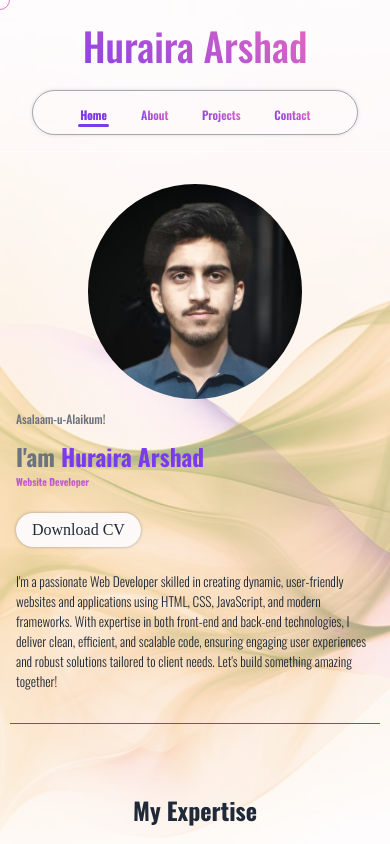
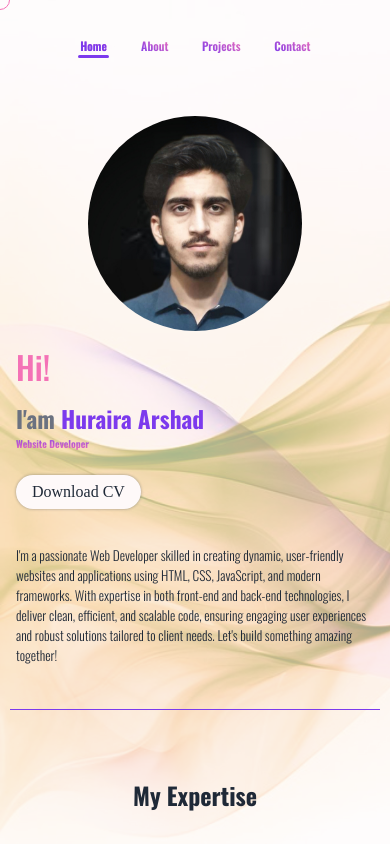
Before and after one commit to Huraira-Arshad-Abbasi/portfolio-website, a React (Vite) app: page / in a window 390 px wide. Shown: the top 844 px of the page. Built offline with nearby package versions, Linux system fonts and the light colour scheme.

Commit message:
change Navbar appearance + Styling

```diff
--- a/src/components/Contact.jsx
+++ b/src/components/Contact.jsx
@@ -29,8 +29,8 @@ const Contact = () => {
               action='https://formspree.io/f/mnnvjnbl'
               method='post'
             >
-              <motion.textarea name='' id='' rows='2'></motion.textarea>
-              <motion.textarea name='' id='' rows='8'></motion.textarea>
+              <motion.textarea name='' id='' placeholder='Subject...' rows='2'></motion.textarea>
+              <motion.textarea name='' id='' placeholder='Message...' rows='8'></motion.textarea>
               <motion.button
                 type='submit'
                 onClick={e => {
--- a/src/components/HomeContent.jsx
+++ b/src/components/HomeContent.jsx
@@ -60,14 +60,14 @@ export default function HomeContent() {
           </motion.div>
 
           <div className="content">
-            <motion.h3
+            <motion.p
               initial={{ opacity: 0, y: 20 }}
               whileInView={{ opacity: 1, y: 0 }}
               transition={{ duration: 0.5 }}
               viewport={{ once: true }}
             >
-              Asalaam-u-Alaikum!
-            </motion.h3>
+              Hi!
+            </motion.p>
 
             <motion.h1
               initial={{ opacity: 0 }}
@@ -152,7 +152,7 @@ export default function HomeContent() {
         <div className="break__line"></div>
 
         {/* 🔹 Section 3: Education */}
-        <div className="education__section">
+        <div name="Education" className="education__section">
           <h2>Education</h2>
           <motion.div
             className="education__content"
--- a/src/components/Navbar.jsx
+++ b/src/components/Navbar.jsx
@@ -5,32 +5,48 @@ import { NavLink } from 'react-router-dom' // ✅ Changed from Link to NavLink
 export default function Navbar () {
   const navRef = useRef(null)
 
-  useEffect(() => {
-    const handleScroll = () => {
-      if (window.scrollY > 50) {
-        navRef.current.style.boxShadow = '0 0 10px 0px var(--shadow)'
-        navRef.current.style.background = 'var(--bg)'
-      } else {
-        navRef.current.style.boxShadow = 'none'
-         navRef.current.style.background = 'none'
-      }
+useEffect(() => {
+  let lastScrollY = window.scrollY;
+
+  const handleScroll = () => {
+    const currentScrollY = window.scrollY;
+
+    // Background change logic
+    if (currentScrollY > 60) {
+      navRef.current.style.background = '#101231';
+      navRef.current.style.boxShadow = '0 0 10px 0px rgba(0, 0, 0, 0.55)'
+    } else {
+      navRef.current.style.boxShadow = 'none'
+      navRef.current.style.background = 'none';
     }
 
-    window.addEventListener('scroll', handleScroll)
+    // Hide/show logic
+    if (currentScrollY > lastScrollY && currentScrollY > 150) {
+      // scrolling down
+      navRef.current.style.transform = 'translateY(-115%)';
+    } else {
+      // scrolling up
+      navRef.current.style.transform = 'translateY(0)';
+    }
 
-    return () => {
-      window.removeEventListener('scroll', handleScroll)
-    }
-  }, [])
+    lastScrollY = currentScrollY;
+  };
+
+  window.addEventListener('scroll', handleScroll);
+
+  return () => {
+    window.removeEventListener('scroll', handleScroll);
+  };
+}, []);
 
   return (
     <div>
       <nav ref={navRef}>
-        <div className='logo'>
+        {/* <div className='logo'>
           <NavLink to='/' className='nav-link'>
             Huraira <span>Arshad</span>
           </NavLink>
-        </div>
+        </div> */}
         <div className='nav__links'>
           <ul>
             <li>
@@ -38,7 +54,6 @@ export default function Navbar () {
                 Home
               </NavLink>
             </li>
-
 
             <li>
               <NavLink to='/About' className={({ isActive }) => isActive ? 'nav-link active' : 'nav-link'}>
--- a/src/css/Navbar.css
+++ b/src/css/Navbar.css
@@ -1,19 +1,20 @@
 nav {
   position: fixed;
-  width: 100%;
+  width: 60%;
   top: 0;
-  left: 0;
+  left: 20%;
+  margin: 1rem auto;
   display: flex;
   justify-content: center;
   align-items: center;
-  /* background: var(--bg); */
   padding: 1rem 2rem;
   z-index: 100;
   transition: all 0.5s;
-  border-bottom: 1px solid white;
+  border-radius: 40px;
+  border: 1px solid var(--shadow);
 }
 
-.logo > a {
+/* .logo > a {
   position: relative;
   font-weight: 500;
   font-style: normal;
@@ -29,10 +30,11 @@ nav {
 .logo > a:hover {
   color: var(--primary);
   font-weight: 900;
-}
+} */
 
 .nav__links {
-  margin-left: auto;
+  width: 90%;
+  /* margin-left: auto; */
 }
 
 .nav__links > ul {
@@ -83,26 +85,29 @@ nav {
 /* Media Queries */
 @media (max-width: 768px) {
   nav {
-    display: block;
-    position: relative;
-
+    /* display: block; */
+    width: 100%;
+    /* position: relative; */
+    left: 0;
+    border: none;
+    box-shadow: none;
+    /* border-radius: none;     */
   }
 
-  .logo > a {
+  /* .logo > a {
     width: 100%;
     text-align: center;
     display: block;
     font-size: 10vw;
-  }
+  } */
 
   .nav__links {
+    width: 100%;
     margin: 0 auto;
-    margin-top: 1rem;
-    padding: 0.6rem 0;
     text-align: center;
-    border-radius: 25px;
-    border: 1px solid var(--shadow);
-    box-shadow: 0 0 5px -2px var(--shadow);
+    /* border-radius: 25px; */
+    /* border: 1px solid var(--shadow); */
+    /* box-shadow: 0 0 5px -2px var(--shadow); */
   }
 
   .nav__links > ul > li > .nav-link {
--- a/src/css/about.css
+++ b/src/css/about.css
@@ -54,7 +54,6 @@
 @media (max-width: 480px) {
   .about {
     padding: 2rem 1rem;
-    margin-top: 0;
   }
 
   .about-container {
--- a/src/css/contact.css
+++ b/src/css/contact.css
@@ -64,6 +64,7 @@
 .left__content>form>textarea:focus,
 .left__content>form>textarea:hover {
     box-shadow: 0 0 1px 0 var(--shadow);
+    background-color: #ffffff;
 }
 
 .left__content>form>button {
@@ -83,7 +84,7 @@
 
 form>button:hover {
     cursor: pointer;
-    /* background: var(--hover); */
+   background: var(--hover2);
     box-shadow: 0 0 1px 0 var(--shadow);
 }
 
@@ -140,7 +141,7 @@ form>button:hover {
 }
 
 .contact__buttons>a:hover {
-    background: var(--hover);
+    background: var(--hover2);
     box-shadow: 0 0 1px 0 var(--shadow);
 }
 
--- a/src/css/home.css
+++ b/src/css/home.css
@@ -41,12 +41,12 @@ main {
 
 }
 
-.content>h3 {
+.content> p {
     font-weight: 600;
-    font-size: 3vw;
+    font-size: 2rem;
     margin: 3vw 0;
     font-weight: 500;
-    color: var(--text-secondary);
+    color: var(--secondary);
 
 }
 
@@ -155,7 +155,7 @@ main {
 
 }
 
-.content>p {
+.content>p:last-child {
     font-weight: 300;
     font-size: smaller;
     color: var(--text);
@@ -201,7 +201,7 @@ main {
     align-items: center;
 
     box-shadow: 0 0 5px 0px var(--shadow);
-    border-radius: 0  20% ;
+
     height: 4rem;
     width: 16rem;
     margin: 1rem 1rem;
@@ -211,7 +211,7 @@ main {
 }
 
 .skill__section>.img__content>div:hover{
-    /* background: var(--hover); */
+    border-radius: 0  10%;
     box-shadow: 0 0 5px 0 var(--primary);
     transform: translateY(-5px);
 
@@ -260,7 +260,7 @@ main {
 
     background: var(--bg);
     box-shadow: 0 0 10px -3px var(--shadow);
-    border-radius: 5px;
+    border-radius: 35px;
     padding: 2vw 4vw;
     margin: 2.5rem auto;
     transition: all .6s;
@@ -268,7 +268,7 @@ main {
 
 }
 .education__content>.degree:hover {
-    /* background: var(--hover2); */
+    border-radius: 20px;
     transform: translateY(-5px);
     box-shadow: 0 0 10px -3px var(--primary);
 }
@@ -326,7 +326,6 @@ main {
     .section__1 {
         grid-template-columns: 1fr;
         padding: 2rem 0;
-        margin-top: 0;
     }
 
     .section__1>.img {
--- a/src/css/index.css
+++ b/src/css/index.css
@@ -8,7 +8,7 @@
   --text: #1f2937;
   --text-secondary: #6b7280;
   --shadow: #0a1f3b5e;
-  --hover2: rgb(34, 40, 47);
+  --hover2: #22282f;
   /* --hover: rgb(50, 65, 82); */
 
 
--- a/src/css/project.css
+++ b/src/css/project.css
@@ -33,7 +33,7 @@
  /* border: 1px solid rgb(0, 179, 255); */
     width: 85%;
     margin: 1rem;
-    border-radius:  0 90px 15% 90px;
+    border-radius:  0 40px 5% 40px;
     padding:  2rem;
     background-color: var(--bg);
     box-shadow: 0 0 10px -5px var(--shadow);
@@ -46,8 +46,9 @@
     border: 1px solid white;
 }
 .Porject__Card>a:hover{
+    border-radius:  0 80px 15% 80px;
     box-shadow: 0 0 10px 0 var(--primary);
-    background-color: var(--hover2);
+    /* background-color: var(--hover2); */
 }
 .Porject__Card>a>.heading {
     display: flex;
```
